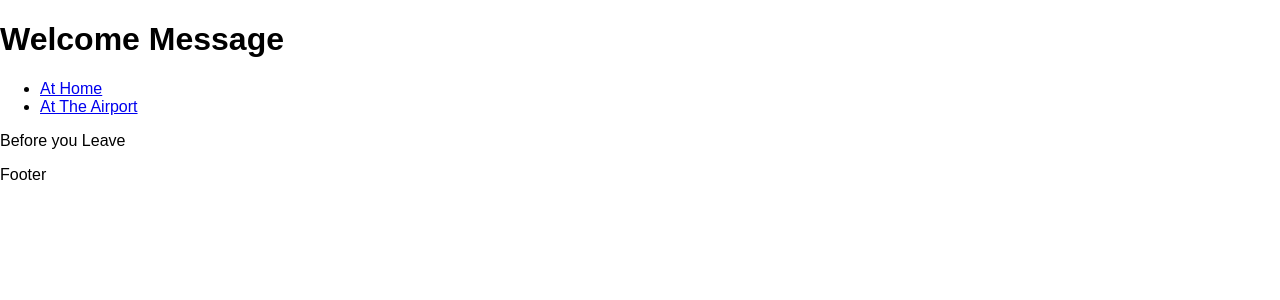
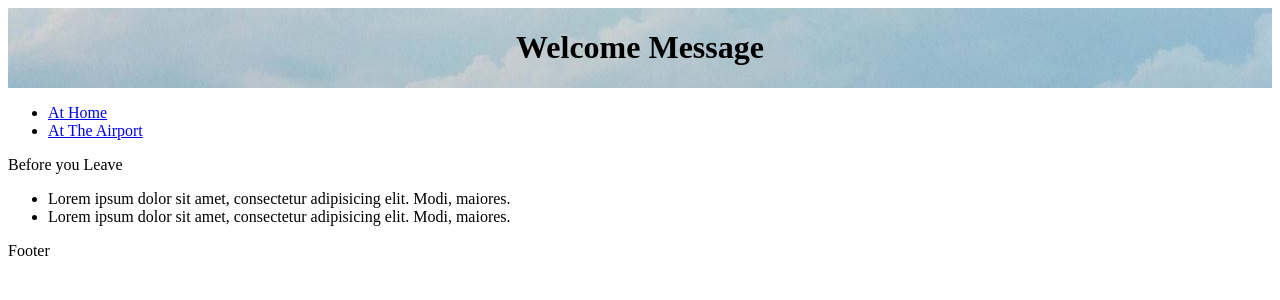
Before and after one commit to theoryNine/sis-travel-checklist, a React (Create React App) app: page / in a window 1280 px wide. Shown: the top 300 px of the page. Built offline with nearby package versions, Linux system fonts and the light colour scheme.

Commit message:
Adding some styles

```diff
--- a/src/components/AirportList.js
+++ b/src/components/AirportList.js
@@ -7,7 +7,14 @@ class AirportList extends React.Component {
         return (
             <div>
                 <TextSection contents='Some Stuff At the Airport' />
-                <ListItem contents='Test Item!' />
+                <ul>
+                    <ListItem contents='Lorem ipsum dolor sit amet, consectetur adipisicing elit. Modi, maiores.' />
+                    <ListItem contents='Lorem ipsum dolor sit amet, consectetur adipisicing elit. Modi, maiores.' />
+                    <ListItem contents='Lorem ipsum dolor sit amet, consectetur adipisicing elit. Modi, maiores.' />
+                    <ListItem contents='Lorem ipsum dolor sit amet, consectetur adipisicing elit. Modi, maiores.' />
+                    <ListItem contents='Lorem ipsum dolor sit amet, consectetur adipisicing elit. Modi, maiores.' />
+                    <ListItem contents='Lorem ipsum dolor sit amet, consectetur adipisicing elit. Modi, maiores.' />
+                </ul>
             </div>
         )
     }
--- a/src/components/App.js
+++ b/src/components/App.js
@@ -7,14 +7,6 @@ import AirportList from './AirportList'
 import HomeList from './HomeList'
 
 class App extends Component {
-    constructor() {
-        super()
-        this.state = {
-            airportChecked: {},
-            homeChecked: {}
-        }
-    }
-
     render() {
     return (
         <div>
@@ -23,8 +15,8 @@ class App extends Component {
             <div>
                 <Nav />
                     <Switch>
-                        <Route exact path='/' component={HomeList} />
-                        <Route path='/airport' component={AirportList} />
+                        <Route exact path='/' component={ HomeList } />
+                        <Route path='/airport' component={ AirportList } />
                     </Switch>
             </div>
             </BrowserRouter>
--- a/src/components/Hero.js
+++ b/src/components/Hero.js
@@ -2,7 +2,7 @@ import React from 'react'
 
 const Hero = (props) => {
     return (
-        <div>
+        <div className='hero-container'>
             <h1>{ props.message }</h1>
         </div>
     )
--- a/src/components/HomeList.js
+++ b/src/components/HomeList.js
@@ -1,11 +1,16 @@
 import React from 'react'
 import TextSection from './TextSection'
+import ListItem from './ListItem'
 
 class HomeList extends React.Component {
     render() {
         return (
             <div>
                 <TextSection contents='Before you Leave' />
+                <ul>
+                    <ListItem contents='Lorem ipsum dolor sit amet, consectetur adipisicing elit. Modi, maiores.' />
+                    <ListItem contents='Lorem ipsum dolor sit amet, consectetur adipisicing elit. Modi, maiores.' />
+                </ul>
             </div>
         )
     }
--- a/src/index.js
+++ b/src/index.js
@@ -1,6 +1,6 @@
 import React from 'react'
 import ReactDOM from 'react-dom'
-import './index.css'
+import './styles/style.css'
 import App from './components/App'
 import registerServiceWorker from './registerServiceWorker'
 
--- /dev/null
+++ b/src/styles/_colors.styl
@@ -0,0 +1,3 @@
+orange = #F5A623
+red = #d12028
+green = #2DC22D
--- /dev/null
+++ b/src/styles/components/Head.styl
@@ -0,0 +1,7 @@
+.hero-container
+    background url('../nyc.jpg')
+    display flex
+    align-items center
+    justify-content center
+    margin 0
+    width 100%
--- a/src/styles/style.css
+++ b/src/styles/style.css
@@ -0,0 +1,14 @@
+.hero-container {
+  background: url("../nyc.jpg");
+  display: -webkit-box;
+  display: -ms-flexbox;
+  display: flex;
+  -webkit-box-align: center;
+      -ms-flex-align: center;
+          align-items: center;
+  -webkit-box-pack: center;
+      -ms-flex-pack: center;
+          justify-content: center;
+  margin: 0;
+  width: 100%;
+}
--- a/src/styles/style.styl
+++ b/src/styles/style.styl
@@ -0,0 +1,3 @@
+// Import all partials
+@require './_*.styl'
+@require './components/Head.styl'
```
Also changed, not shown: src/nyc.jpg (added), src/nyc.svg (added).
